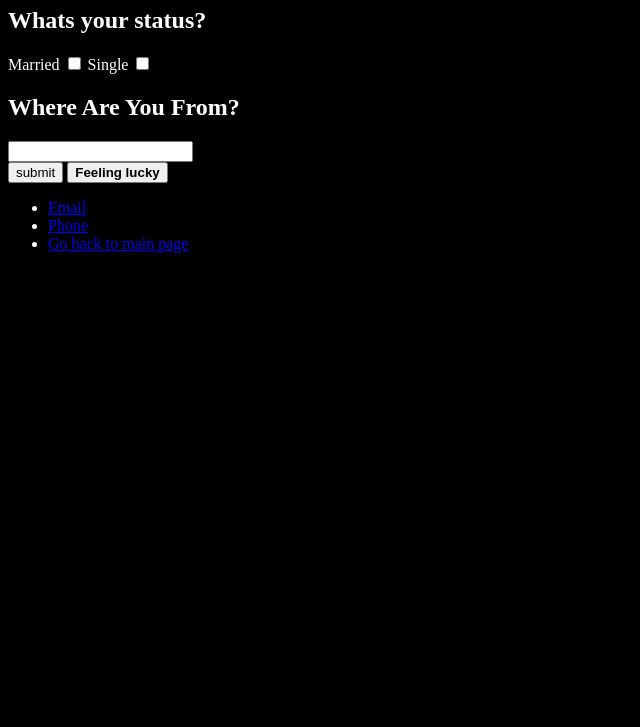
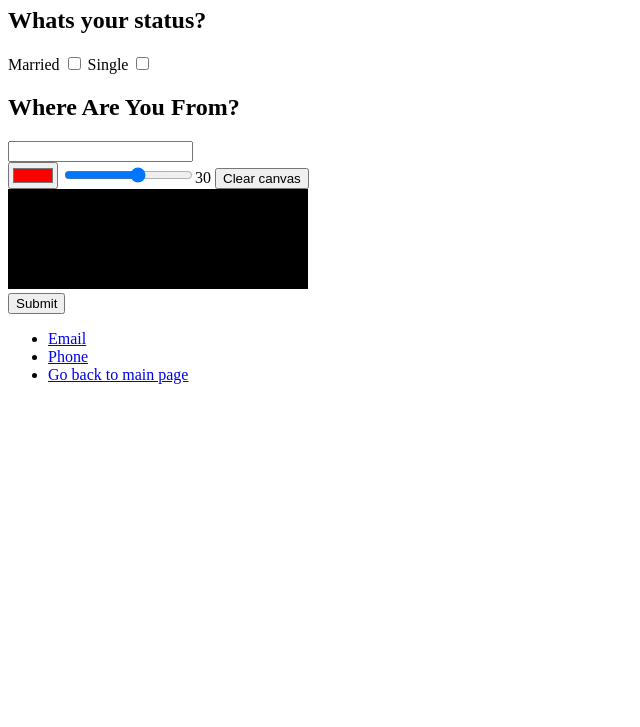
Before and after one commit to AbduLRaHMaNDS/swe-363-231, a plain HTML site: page forms.html in a window 1280 px wide. Shown: the part 73-800 px from the top of the page, without its empty margins (0-640 px from the left). Drawn offline with Linux system fonts and the light colour scheme.

Commit message:
js3_exercise2_added the signiture feature

```diff
--- a/forms.html
+++ b/forms.html
@@ -1,7 +1,7 @@
 <!DOCTYPE html>
 <html>
     <head>
-        <link rel="stylesheet" href="dark.css">
+        <!-- <link rel="stylesheet" href="dark.css"> -->
     </head>
     <header>
         <h1>Get Hired</h1>
@@ -27,12 +27,84 @@
                     <option value="Qatar"></option>
                 </datalist>
             </div>
-            <input type="submit" value="submit">
-            <button> <b>
-                Feeling lucky
-            </b>
-            </button>
+
+
         </form>
+        <div class="toolbar">
+            <input type="color" aria-label="select pen color" value="#ff0000">
+            <input type="range" min="2" max="50" value="30" aria-label="select pen size"><span class="output">30</span>
+            <button >Clear canvas</button>
+        </div>
+
+        <canvas class="myCanvas">
+            <p>add your signiture</p>
+        </canvas>
+        <div>
+            <!-- <input type="submit" value="submit" class="b_sub"> -->
+            <button onclick="window.location.reload()">Submit</button>
+        </div>
+
+        <script>
+            const canvas = document.querySelector('.myCanvas');
+            const width = canvas.width = 300;
+            const height = canvas.height = 100;
+            const ctx = canvas.getContext('2d');
+
+            ctx.fillStyle = 'rgb(0,0,0)';
+            ctx.fillRect(0, 0, width, height);
+
+            const colorPicker = document.querySelector('input[type="color"]');
+            const sizePicker = document.querySelector('input[type="range"]');
+            const output = document.querySelector('.output');
+            const clearBtn = document.querySelector('button');
+            // const b_submit = document.querySelector(".b_sub")
+
+            // covert degrees to radians
+            function degToRad(degrees) {
+                return degrees * Math.PI / 180;
+            };
+
+            // update sizepicker output value
+            sizePicker.addEventListener('input', () => output.textContent = sizePicker.value);
+
+            // store mouse pointer coordinates, and whether the button is pressed
+            let curX;
+            let curY;
+            let pressed = false;
+
+            // update mouse pointer coordinates
+            document.addEventListener('mousemove', e => {
+                curX = e.clientX
+                curY = e.clientY
+            });
+
+            canvas.addEventListener('mousedown', () => pressed = true);
+            canvas.addEventListener('mouseup', () => pressed = false);
+            clearBtn.addEventListener('click', () => {
+                ctx.fillStyle = 'rgb(0,0,0)';
+                ctx.fillRect(0, 0, width, height);
+            });
+            // b_submit.addEventListener('click', () => {
+            //     <meta http-equiv="refresh" content="1; url = file:///C:/Users/96659/OneDrive/%D8%B3%D8%B7%D8%AD%20%D8%A7%D9%84%D9%85%D9%83%D8%AA%D8%A8/swe-363-231-2/forms.html?Married=on"></meta>
+            // });
+
+            let size = 10
+
+            function draw() {
+                ctx.fillStyle = colorPicker.value;
+
+                if (pressed){
+                    ctx.beginPath();
+                    ctx.arc(curX, curY - 85, sizePicker.value, degToRad(0), degToRad(360), false);
+                    ctx.fill();
+                }
+
+                requestAnimationFrame(draw);
+            }
+
+            draw();
+
+        </script>
 
     </body>
     <footer>
```
